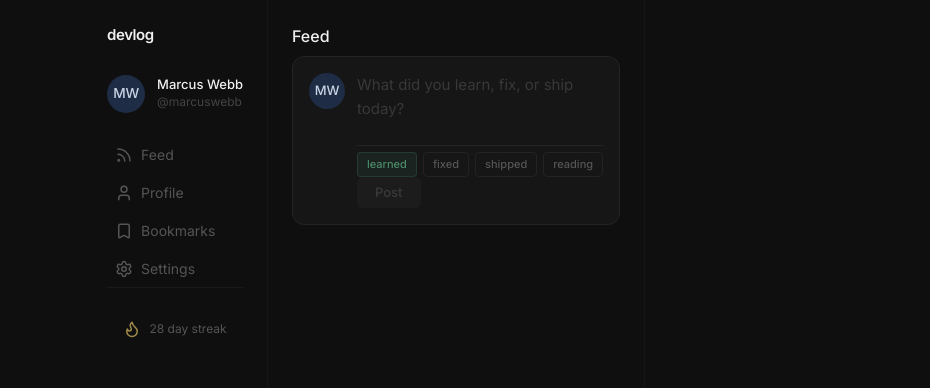
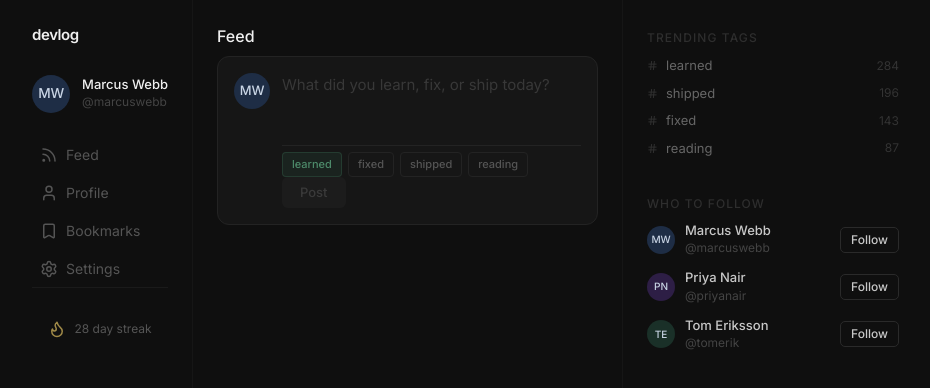
Before and after one commit to h3pixz/DevLog, a React (Vite) app: page /feed in a window 1280 px wide. Shown: the top 388 px of the page, without its empty margins (232-1162 px from the left). Built offline with nearby package versions, Linux system fonts and the light colour scheme.

Commit message:
add: feedPage

```diff
--- a/src/pages/FeedPage.tsx
+++ b/src/pages/FeedPage.tsx
@@ -1,8 +1,11 @@
 import entries from "../locales/entries.json";
 import { Bookmark, Rss, Settings, User, Flame } from "lucide-react";
-import useNavigation from "../utils/navigation"
+import useNavigation from "../utils/navigation";
 import Composer from "../components/Composer";
 import Avatar from "../components/Avatar";
+import { Hash } from "lucide-react";
+
+type TagType = "learned" | "fixed" | "shipped" | "reading";
 
 export default function FeedPage() {
   const navLinks = [
@@ -12,12 +15,20 @@ export default function FeedPage() {
     { icon: Settings, label: "Settings", active: false, onClick: undefined },
   ];
 
+  const trending: { tag: TagType; count: number }[] = [
+    { tag: "learned", count: 284 },
+    { tag: "shipped", count: 196 },
+    { tag: "fixed", count: 143 },
+    { tag: "reading", count: 87 },
+  ];
+
   const { goTo } = useNavigation();
 
   return (
     <div>
-      <div className="max-w-1080 mx-auto grid grid-cols-[500px_1fr_500px] min-h-screen">
-        <aside className="justify-self-end"
+      <div className="max-w-1080 mx-auto grid grid-cols-[425px_1fr_425px] min-h-screen">
+        <aside
+          className="justify-self-end"
           style={{
             borderRight: "1px solid #161616",
             padding: "24px",
@@ -39,13 +50,13 @@ export default function FeedPage() {
               marginBottom: 28,
               display: "block",
             }}
-            onClick={() => goTo('/')}
+            onClick={() => goTo("/")}
           >
             devlog
           </button>
 
           <div className="flex items-center gap-3">
-            <Avatar initials="MW" color="#1E2D45" size={38}/>
+            <Avatar initials="MW" color="#1E2D45" size={38} />
 
             <div style={{ minWidth: 0 }}>
               <div
@@ -69,13 +80,12 @@ export default function FeedPage() {
               <button
                 key={label}
                 onClick={onClick}
-                className={
-                  `flex items-center gap-2 cursor-pointer p-2 text-sm rounded-sm transition-colors duration-100
-                  ${active
-                    ? "bg-[#1C1C1C] text-[#F0F0F0] font-medium"
-                    : "bg-transparent text-[#555555] font-normal hover:bg-[#1C1C1C] hover:text-[#F0F0F0]"
-                  }`
-                }
+                className={`flex items-center gap-2 cursor-pointer p-2 text-sm rounded-sm transition-colors duration-100
+                  ${
+                    active
+                      ? "bg-[#1C1C1C] text-[#F0F0F0] font-medium"
+                      : "bg-transparent text-[#555555] font-normal hover:bg-[#1C1C1C] hover:text-[#F0F0F0]"
+                  }`}
               >
                 <Icon size={18} />
                 {label}
@@ -83,8 +93,18 @@ export default function FeedPage() {
             ))}
           </nav>
 
-          <div style={{ marginTop: "auto", paddingTop: 32, borderTop: "1px solid #1A1A1A", marginLeft: 0 }}>
-            <div className="flex items-center gap-2 justify-center" style={{ padding: "0 10px" }}>
+          <div
+            style={{
+              marginTop: "auto",
+              paddingTop: 32,
+              borderTop: "1px solid #1A1A1A",
+              marginLeft: 0,
+            }}
+          >
+            <div
+              className="flex items-center gap-2 justify-center"
+              style={{ padding: "0 10px" }}
+            >
               <Flame size={18} style={{ color: "#A08A48" }} />
               <span className="text-xs text-[#555555]">28 day streak</span>
             </div>
@@ -92,9 +112,89 @@ export default function FeedPage() {
         </aside>
 
         <main className="border-r-1 border-[#161616] p-6">
-            <h2 className="text-base mb-2">Feed</h2>
-            <Composer />
+          <h2 className="text-base mb-2">Feed</h2>
+          <Composer />
         </main>
+
+        <aside style={{ padding: "24px" }} className="max-w-75">
+          <span className="text-xs mb-2 text-[#2e2e2e] uppercase font-medium tracking-[0.09em]">
+            Trending tags
+          </span>
+
+          <div className="flex flex-col gap-2 mt-2 mb-8">
+            {trending.map(({ tag, count }) => (
+              <div
+                key={tag}
+                className="flex items-center justify-between group cursor-pointer"
+              >
+                <div className="flex items-center gap-2">
+                  <Hash size={11} style={{ color: "#333333" }} />
+                  <span
+                    style={{ fontSize: 13, color: "#666666", fontWeight: 400 }}
+                    className="group-hover:text-[#C8C8C8] transition-colors"
+                  >
+                    {tag}
+                  </span>
+                </div>
+                <span style={{ fontSize: 12, color: "#333333" }}>{count}</span>
+              </div>
+            ))}
+          </div>
+
+          <span className="text-xs text-[#2e2e2e] uppercase font-medium tracking-[0.09em]">
+            Who to follow
+          </span>
+
+          <div className="flex flex-col gap-3 mt-2">
+            {entries.map((s) => (
+              <div
+                key={s.author.handle}
+                className="flex items-center justify-between group"
+              >
+                <div className="flex items-center gap-2.5">
+                  <Avatar
+                    initials={s.author.initials}
+                    color={s.author.color}
+                    size={28}
+                  />
+                  <div>
+                    <div
+                      style={{
+                        fontSize: 13,
+                        fontWeight: 500,
+                        color: "#C8C8C8",
+                        lineHeight: 1.25,
+                      }}
+                    >
+                      {s.author.name}
+                    </div>
+                    <div
+                      style={{ fontSize: 12, color: "#444444", marginTop: 1 }}
+                    >
+                      {s.author.handle}
+                    </div>
+                  </div>
+                </div>
+                <button
+                  style={{
+                    fontSize: 12,
+                    fontWeight: 500,
+                    color: "#C8C8C8",
+                    backgroundColor: "transparent",
+                    border: "1px solid #2A2A2A",
+                    borderRadius: 5,
+                    padding: "3px 10px",
+                    cursor: "pointer",
+                    flexShrink: 0,
+                  }}
+                  className="hover:border-[#404040] transition-colors"
+                >
+                  Follow
+                </button>
+              </div>
+            ))}
+          </div>
+        </aside>
       </div>
     </div>
   );
```
